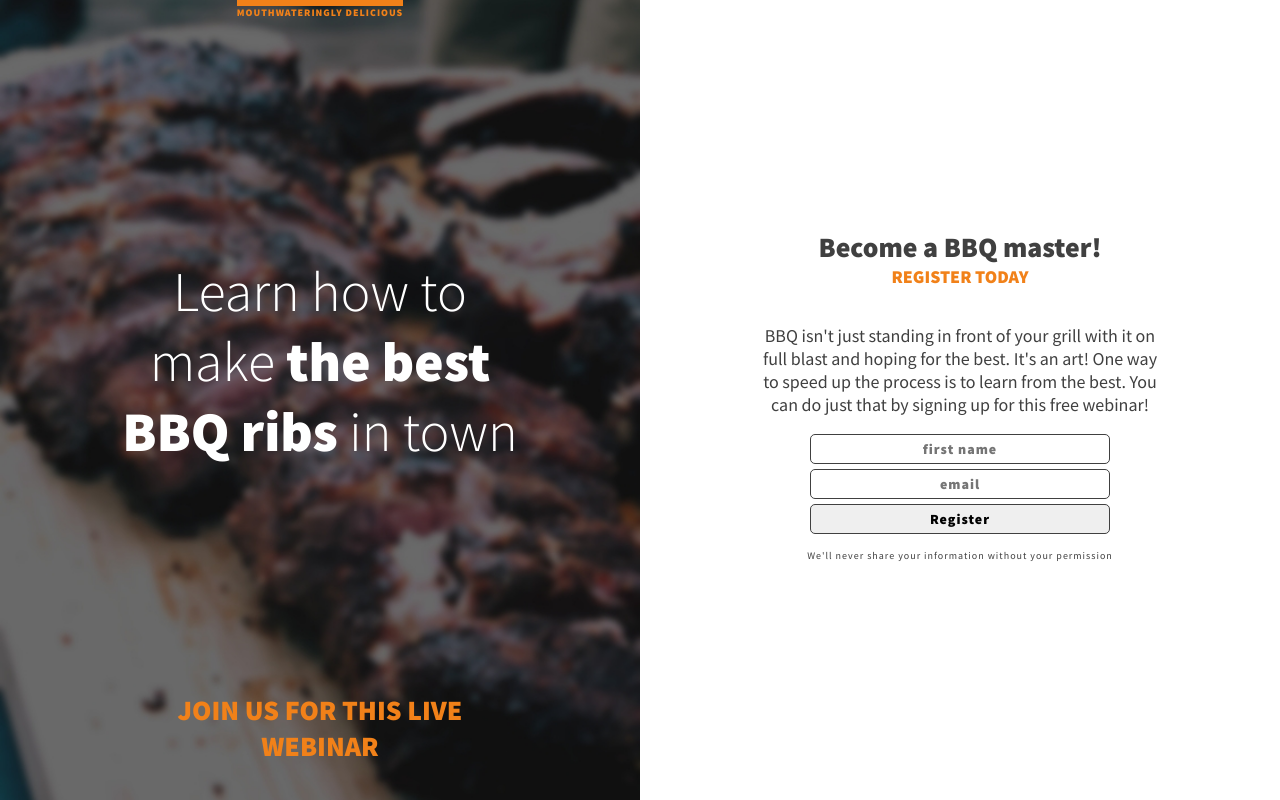
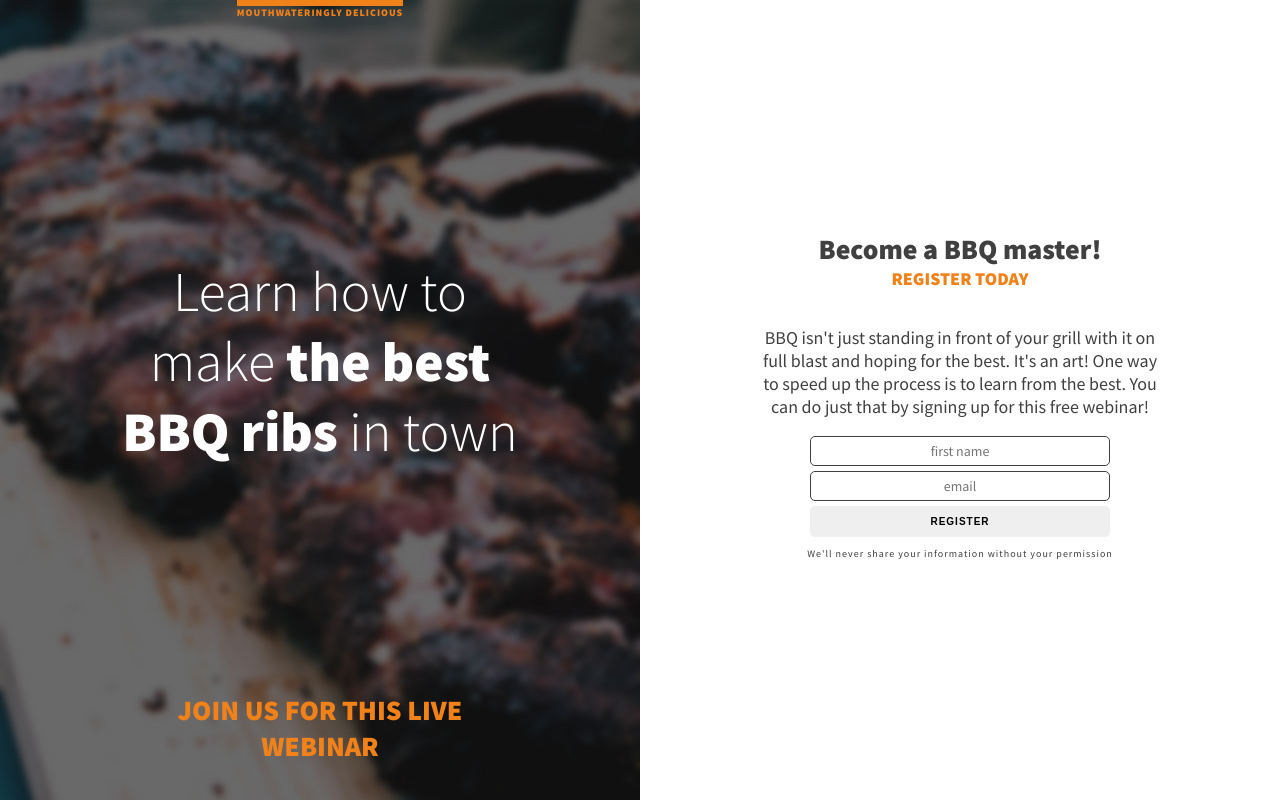
Before and after one commit to mf-dlcz/bbqPage, a website: page index.html in a window 1280 px wide. Drawn offline with Linux system fonts and the light colour scheme.

Commit message:
Updated the form sumbit button

```diff
--- a/css/styles.css
+++ b/css/styles.css
@@ -98,20 +98,29 @@ strong {
 input,
 .btn {
   width: 100%;
+  border-radius: 5px;
+}
+
+input {
   text-align: center;
   margin-bottom: 5px;
   padding: 5px;
   font-family: inherit;
-  font-weight: bold;
-  letter-spacing: 1px;
+  border: 1px solid #404040;
   font-size: 14px;
-  border-radius: 5px;
-  border: 1px solid #404040;
 }
 
 .btn {
+  text-transform: uppercase;
+  border: 0;
   display: inline-block;
+  padding: 1em 1.5em;
+  font-weight: 900;
+  letter-spacing: 1px;
+  font-size: 0.625rem;
+  cursor: pointer;
 }
+
 
 /*  media queries */
 
```
